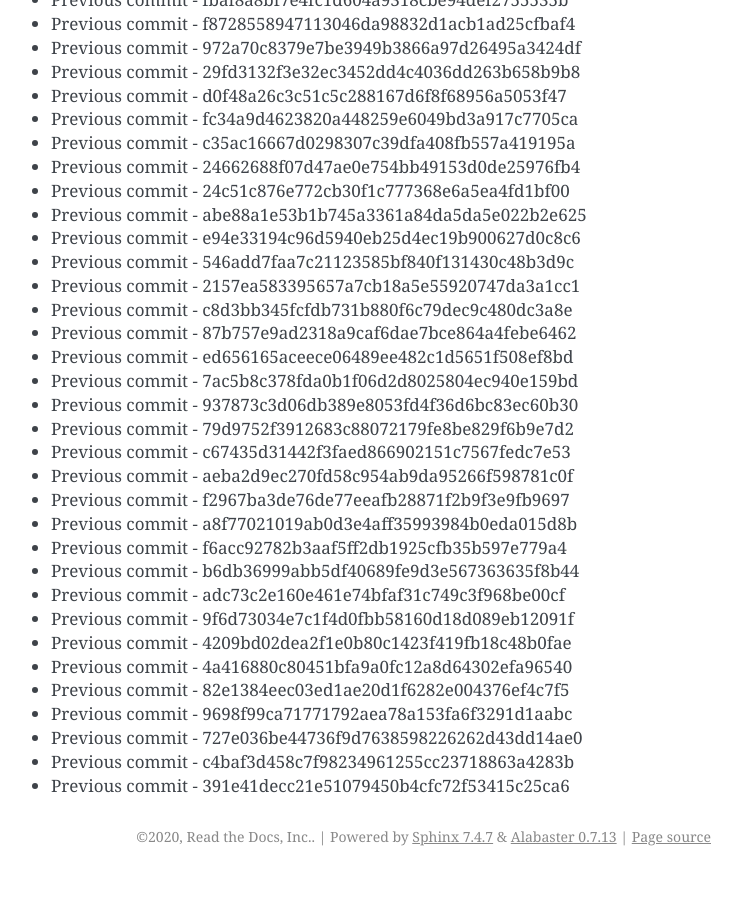
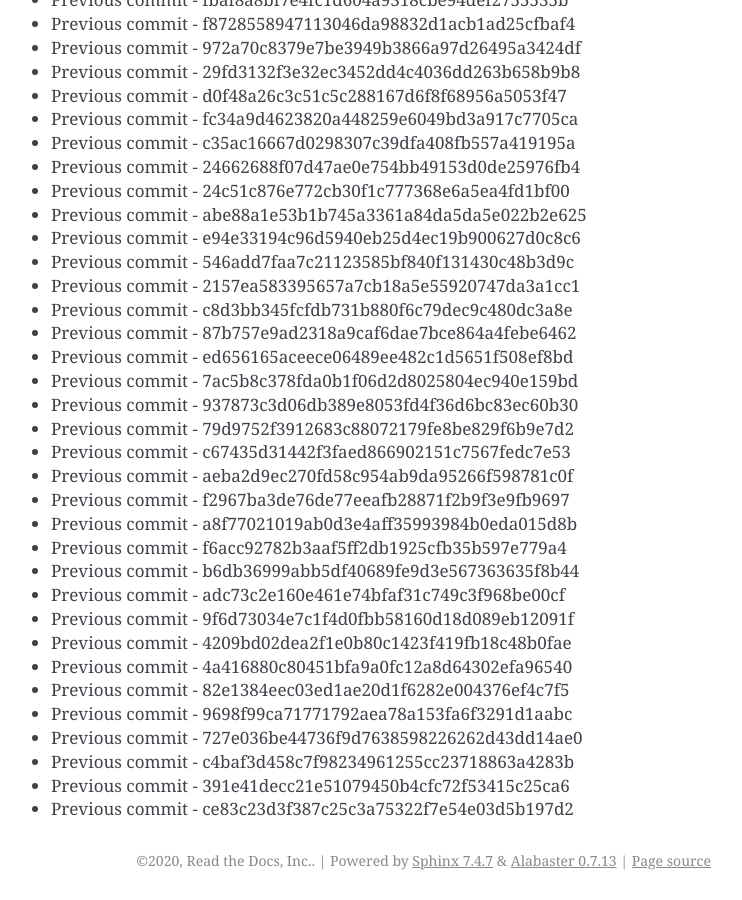
Before and after one commit to readthedocs/rtd-git-stresstest, a Sphinx documentation site: the page built from docs/updates.rst, in a window 1280 px wide and 900 px high, scrolled down 70737 px. Shown: the whole window, without its empty margins (399-1141 px from the left). Built offline with Sphinx 7.4.7, drawn with Linux system fonts in a browser that asks for light colours; before the commit the page ends 71613 px from its top, so only the background shows below that.

Commit message:
Generating commit from previous: ce83c23d3f387c25c3a75322f7e54e03d5b197d2

```diff
--- a/docs/updates.rst
+++ b/docs/updates.rst
@@ -3004,3 +3004,4 @@ It can be tested for any performance characteristics.
 * Previous commit - 727e036be44736f9d7638598226262d43dd14ae0
 * Previous commit - c4baf3d458c7f98234961255cc23718863a4283b
 * Previous commit - 391e41decc21e51079450b4cfc72f53415c25ca6
+* Previous commit - ce83c23d3f387c25c3a75322f7e54e03d5b197d2
```
